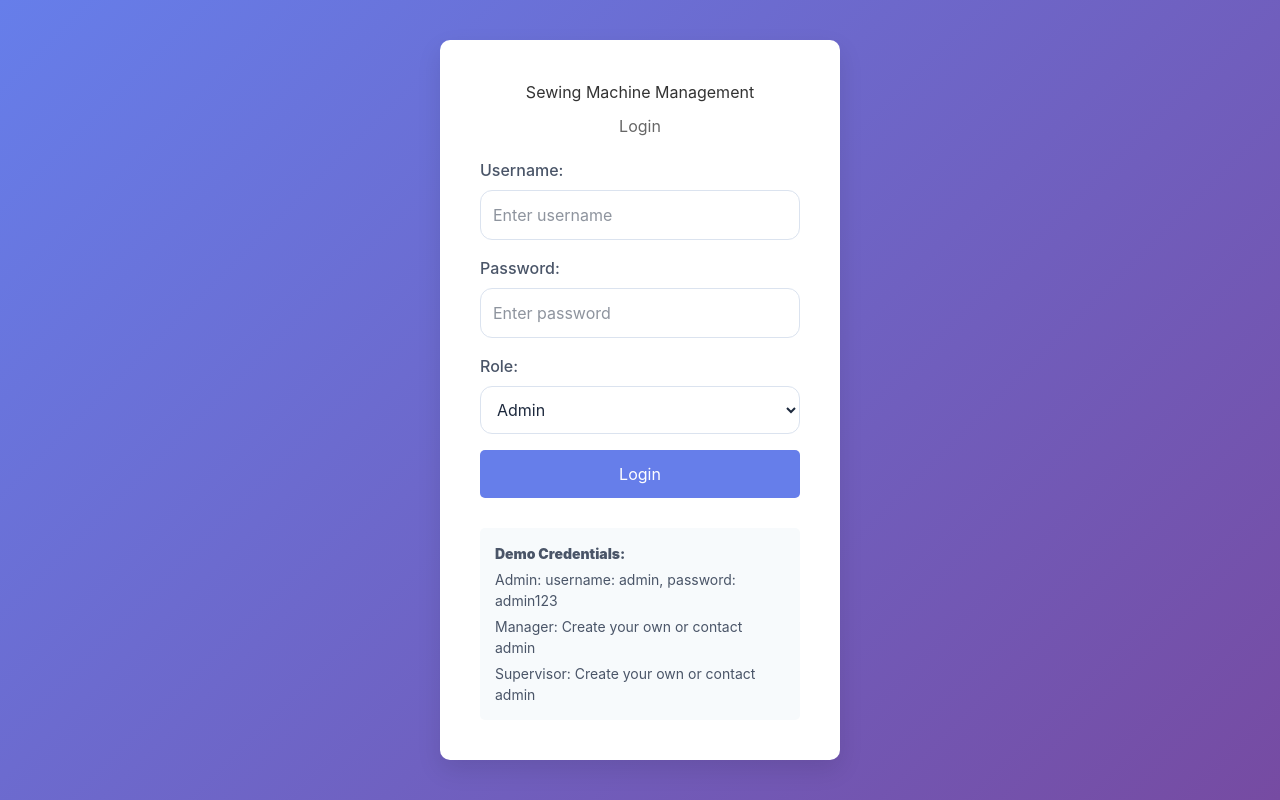
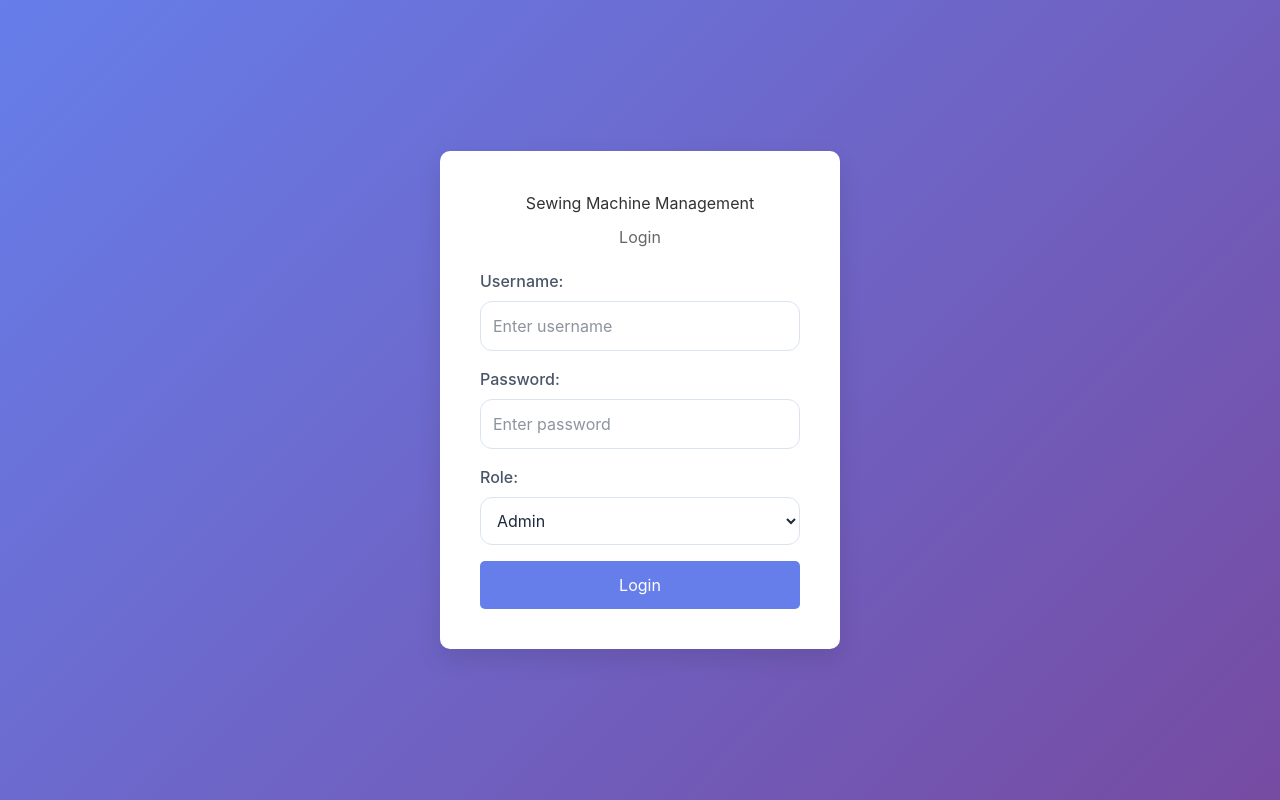
Before and after one commit to Manesha0028/FinalReProj, a React (Vite) app in the folder sewing-machine-frontend/: page / in a window 1280 px wide. Built offline with nearby package versions, Linux system fonts and the light colour scheme; no server answers.

Commit message:
Login update

```diff
--- a/sewing-machine-frontend/src/components/Login.jsx
+++ b/sewing-machine-frontend/src/components/Login.jsx
@@ -75,12 +75,7 @@ const Login = ({ onLogin }) => {
           </button>
         </form>
 
-        <div className="demo-credentials">
-          <p><strong>Demo Credentials:</strong></p>
-          <p>Admin: username: admin, password: admin123</p>
-          <p>Manager: Create your own or contact admin</p>
-          <p>Supervisor: Create your own or contact admin</p>
-        </div>
+
       </div>
     </div>
   );
```
